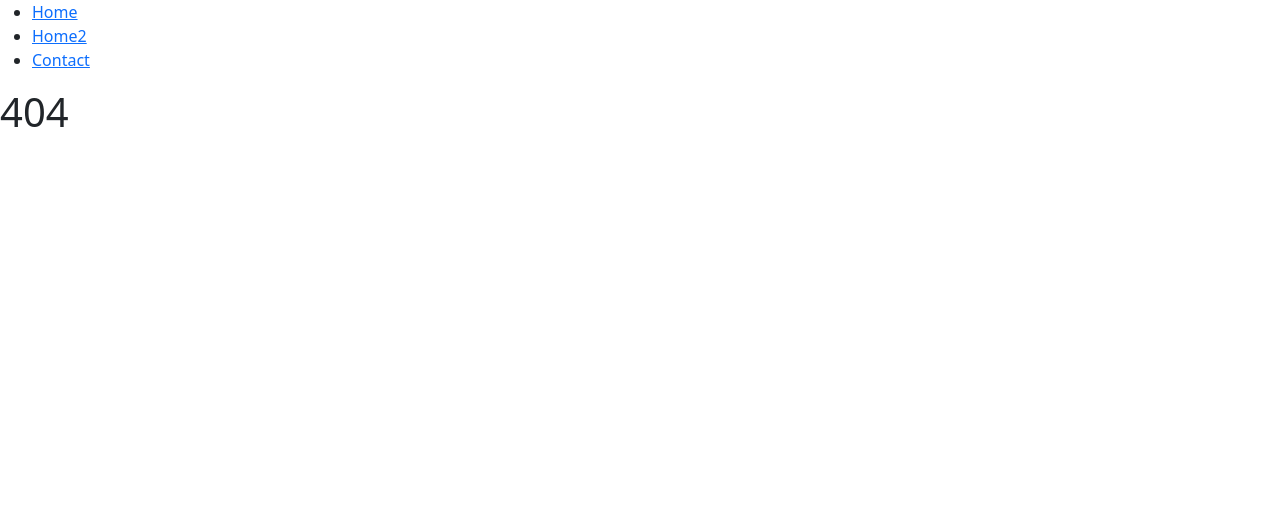
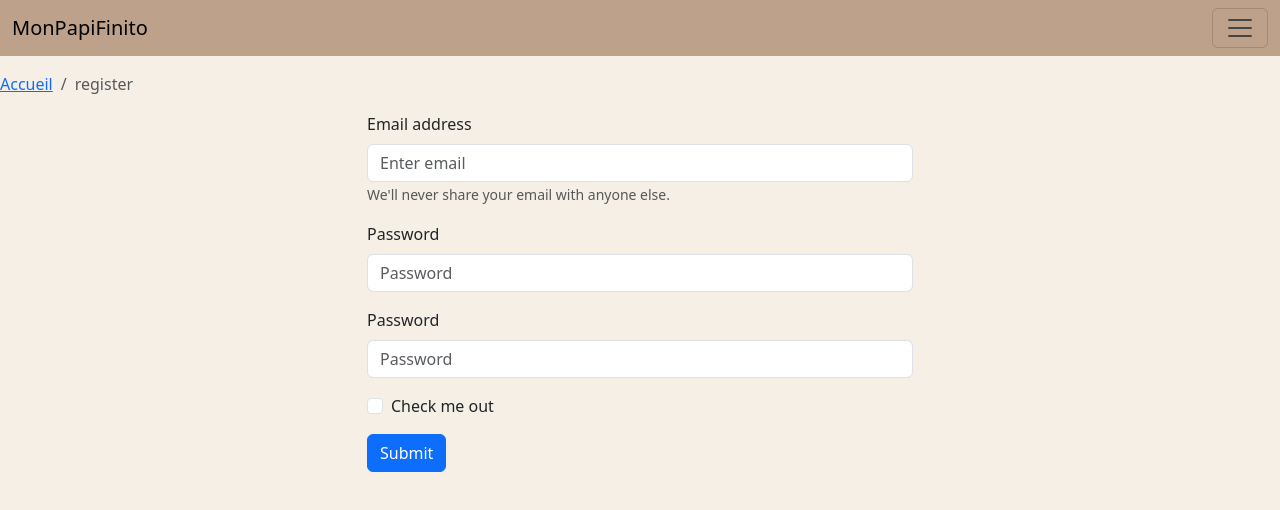
Before and after one commit to ekazukii/MonPatrimoineFamilial, a React (Vite) app in the folder src/main/frontend/: page /register in a window 1280 px wide. Before the commit this address had no page. Shown: the top 510 px of the page. Built offline with nearby package versions, Linux system fonts and the light colour scheme.

Commit message:
Début front

```diff
--- a/src/main/frontend/src/App.jsx
+++ b/src/main/frontend/src/App.jsx
@@ -1,8 +1,11 @@
 import {BrowserRouter, Route, Routes} from "react-router-dom";
 import Layout from "./pages/Layout.jsx";
 import Home from "./pages/Home.jsx";
+import Log from "./pages/Log.jsx";
 import NoPage from "./pages/NoPage.jsx";
-
+import './index.css';
+import Register from "./pages/Register.jsx";
+import Souvenirs from "./pages/Souvenirs.jsx";
 
 function App() {
   return (
@@ -12,6 +15,9 @@ function App() {
                 <Route path="/" element={<Layout />}>
                     <Route index element={<Home />} />
                     <Route path="home" element={<Home />} />
+                    <Route path="login" element={<Log />} />
+                    <Route path="register" element={<Register/>} />
+                    <Route path="souvenirs" element={<Souvenirs/>} />
                     <Route path="*" element={<NoPage />} />
                 </Route>
             </Routes>
--- a/src/main/frontend/src/index.css
+++ b/src/main/frontend/src/index.css
@@ -3,3 +3,7 @@
   margin: 0;
   padding: 0;
 }
+
+body{
+  background-color: #F5EFE6 !important;
+}
--- /dev/null
+++ b/src/main/frontend/src/pages/CheminPages.jsx
@@ -0,0 +1,30 @@
+import Breadcrumb from 'react-bootstrap/Breadcrumb';
+import { useLocation } from 'react-router-dom';
+
+function CheminPages() {
+    const location = useLocation();
+    const currentPath = location.pathname;
+
+    const tableauDeMots = currentPath.split("/");
+    let cheminRelatif = "";
+
+    console.log(currentPath);
+    return (
+        <Breadcrumb>
+            <Breadcrumb.Item href="/">Accueil</Breadcrumb.Item>
+            {tableauDeMots.map((mot, index) => {
+                if (mot !== "") {
+                    cheminRelatif = cheminRelatif + "/" + mot;
+                    return (
+                        <Breadcrumb.Item key={index} active={index === tableauDeMots.length - 1} href={cheminRelatif}>
+                            {mot}
+                        </Breadcrumb.Item>
+                    );
+                }
+                return null;
+            })}
+        </Breadcrumb>
+    );
+}
+
+export default CheminPages;
--- a/src/main/frontend/src/pages/Layout.jsx
+++ b/src/main/frontend/src/pages/Layout.jsx
@@ -1,22 +1,66 @@
 import { Outlet, Link } from "react-router-dom";
+import Navbar from "react-bootstrap/Navbar";
+import classes from "./layout.module.css";
+import Container from "react-bootstrap/Container";
+import Offcanvas from "react-bootstrap/Offcanvas";
+import Nav from "react-bootstrap/Nav";
+import NavDropdown from "react-bootstrap/NavDropdown";
+import Form from "react-bootstrap/Form";
+import Button from "react-bootstrap/Button";
+import Breadcrumb from 'react-bootstrap/Breadcrumb';
+import CheminPages from "./CheminPages.jsx";
 
 const Layout = () => {
     return (
         <>
-            <nav>
-                <ul>
-                    <li>
-                        <Link to="/">Home</Link>
-                    </li>
-                    <li>
-                        <Link to="/home">Home2</Link>
-                    </li>
-                    <li>
-                        <Link to="/contact">Contact</Link>
-                    </li>
-                </ul>
-            </nav>
-
+            <Navbar key={false} expand={false} className={"mb-3 "+classes['custom-bg']}>
+                <Container fluid>
+                    <Navbar.Brand href="/">MonPapiFinito</Navbar.Brand>
+                    <Navbar.Toggle aria-controls={`offcanvasNavbar-expand-${false}`} />
+                    <Navbar.Offcanvas
+                        id={`offcanvasNavbar-expand-${false}`}
+                        aria-labelledby={`offcanvasNavbarLabel-expand-${false}`}
+                        placement="end"
+                    >
+                        <Offcanvas.Header closeButton>
+                            <Offcanvas.Title id={`offcanvasNavbarLabel-expand-${false}`}>
+                                MonPapiFinito
+                            </Offcanvas.Title>
+                        </Offcanvas.Header>
+                        <Offcanvas.Body>
+                            <Nav className="justify-content-end flex-grow-1 pe-3">
+                                <Nav.Link href="/">Accueil</Nav.Link>
+                                <Nav.Link href="/login">Se connecter</Nav.Link>
+                                <Nav.Link href="/register">S'inscrire</Nav.Link>
+                                <Nav.Link href="/souvenirs">Mes Souvenirs</Nav.Link>
+                                <NavDropdown
+                                    title="Dropdown"
+                                    id={`offcanvasNavbarDropdown-expand-${false}`}
+                                >
+                                    <NavDropdown.Item href="#action3">Action</NavDropdown.Item>
+                                    <NavDropdown.Item href="#action4">
+                                        Another action
+                                    </NavDropdown.Item>
+                                    <NavDropdown.Divider />
+                                    <NavDropdown.Item href="#action5">
+                                        Something else here
+                                    </NavDropdown.Item>
+                                </NavDropdown>
+                            </Nav>
+                            <Form className="d-flex">
+                                <Form.Control
+                                    type="search"
+                                    placeholder="Search"
+                                    className="me-2"
+                                    aria-label="Search"
+                                />
+                                <Button variant="outline-success">Search</Button>
+                            </Form>
+                        </Offcanvas.Body>
+                    </Navbar.Offcanvas>
+                </Container>
+            </Navbar>
+            <CheminPages />
             <Outlet />
         </>
     )
--- /dev/null
+++ b/src/main/frontend/src/pages/Log.jsx
@@ -0,0 +1,39 @@
+import React from 'react';
+import Button from 'react-bootstrap/Button';
+import Form from 'react-bootstrap/Form';
+import Row from 'react-bootstrap/Row';
+import Col from 'react-bootstrap/Col';
+import Container from "react-bootstrap/Container";
+
+const Log = () => {
+    return (
+        <Container>
+            <Row className="justify-content-md-center">
+                <Col xs lg="6">
+                    <Form>
+                        <Form.Group className="mb-3" controlId="formBasicEmail">
+                            <Form.Label>Email address</Form.Label>
+                            <Form.Control type="email" placeholder="Enter email" />
+                            <Form.Text className="text-muted">
+                                We'll never share your email with anyone else.
+                            </Form.Text>
+                        </Form.Group>
+
+                        <Form.Group className="mb-3" controlId="formBasicPassword">
+                            <Form.Label>Password</Form.Label>
+                            <Form.Control type="password" placeholder="Password" />
+                        </Form.Group>
+                        <Form.Group className="mb-3" controlId="formBasicCheckbox">
+                            <Form.Check type="checkbox" label="Check me out" />
+                        </Form.Group>
+                        <Button variant="primary" type="submit">
+                            Submit
+                        </Button>
+                    </Form>
+                </Col>
+            </Row>
+        </Container>
+    );
+};
+
+export default Log;
--- /dev/null
+++ b/src/main/frontend/src/pages/Register.jsx
@@ -0,0 +1,43 @@
+import React from 'react';
+import Button from 'react-bootstrap/Button';
+import Form from 'react-bootstrap/Form';
+import Row from 'react-bootstrap/Row';
+import Col from 'react-bootstrap/Col';
+import Container from "react-bootstrap/Container";
+
+const Register = () => {
+    return (
+        <Container>
+            <Row className="justify-content-md-center">
+                <Col xs lg="6">
+                    <Form>
+                        <Form.Group className="mb-3" controlId="formBasicEmail">
+                            <Form.Label>Email address</Form.Label>
+                            <Form.Control type="email" placeholder="Enter email" />
+                            <Form.Text className="text-muted">
+                                We'll never share your email with anyone else.
+                            </Form.Text>
+                        </Form.Group>
+
+                        <Form.Group className="mb-3" controlId="formBasicPassword">
+                            <Form.Label>Password</Form.Label>
+                            <Form.Control type="password" placeholder="Password" />
+                        </Form.Group>
+                        <Form.Group className="mb-3" controlId="formBasicPassword">
+                            <Form.Label>Password</Form.Label>
+                            <Form.Control type="password" placeholder="Password" />
+                        </Form.Group>
+                        <Form.Group className="mb-3" controlId="formBasicCheckbox">
+                            <Form.Check type="checkbox" label="Check me out" />
+                        </Form.Group>
+                        <Button variant="primary" type="submit">
+                            Submit
+                        </Button>
+                    </Form>
+                </Col>
+            </Row>
+        </Container>
+    );
+};
+
+export default Register;
--- /dev/null
+++ b/src/main/frontend/src/pages/Souvenirs.jsx
@@ -0,0 +1,48 @@
+import React from 'react';
+import Button from 'react-bootstrap/Button';
+import Form from 'react-bootstrap/Form';
+import Row from 'react-bootstrap/Row';
+import Col from 'react-bootstrap/Col';
+import Container from "react-bootstrap/Container";
+import {Toast, ToastContainer} from "react-bootstrap";
+import Card from 'react-bootstrap/Card';
+
+const Souvenirs = () => {
+    return (
+        <Container>
+            <Card>
+                <Card.Header>Quote</Card.Header>
+                <Card.Body>
+                    <blockquote className="blockquote mb-0">
+                        <p>
+                            {' '}
+                            Lorem ipsum dolor sit amet, consectetur adipiscing elit. Integer
+                            posuere erat a ante.{' '}
+                        </p>
+                        <footer className="blockquote-footer">
+                            Someone famous in <cite title="Source Title">Source Title</cite>
+                        </footer>
+                    </blockquote>
+                </Card.Body>
+                <Card.Footer>Test</Card.Footer>
+            </Card>
+            <Card className="mt-2 col-6">
+                <Card.Header>Quote</Card.Header>
+                <Card.Body>
+                    <blockquote className="blockquote mb-0">
+                        <p>
+                            {' '}
+                            Lorem ipsum dolor sit amet, consectetur adipiscing elit. Integer
+                            posuere erat a ante.{' '}
+                        </p>
+                        <footer className="blockquote-footer">
+                            Someone famous in <cite title="Source Title">Source Title</cite>
+                        </footer>
+                    </blockquote>
+                </Card.Body>
+            </Card>
+        </Container>
+    );
+};
+
+export default Souvenirs;
--- /dev/null
+++ b/src/main/frontend/src/pages/layout.module.css
@@ -0,0 +1,3 @@
+.custom-bg{
+    background-color: #BDA18A !important;
+}
```
Also changed, not shown: 1 other file (tests, documents, lock files or other folders).
